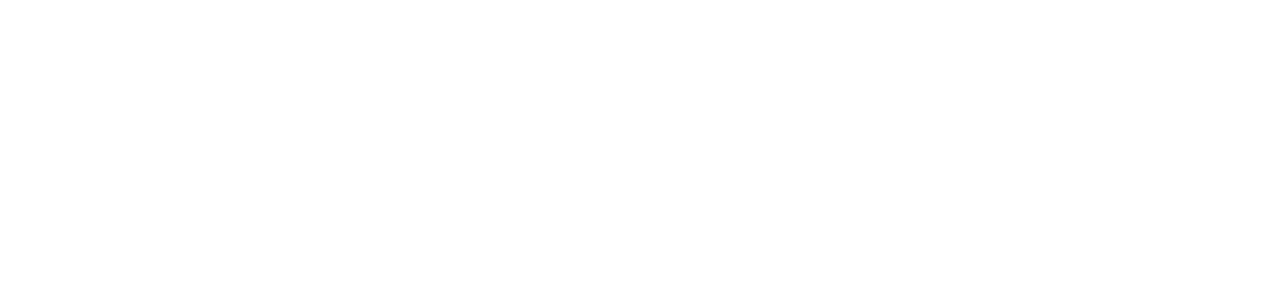
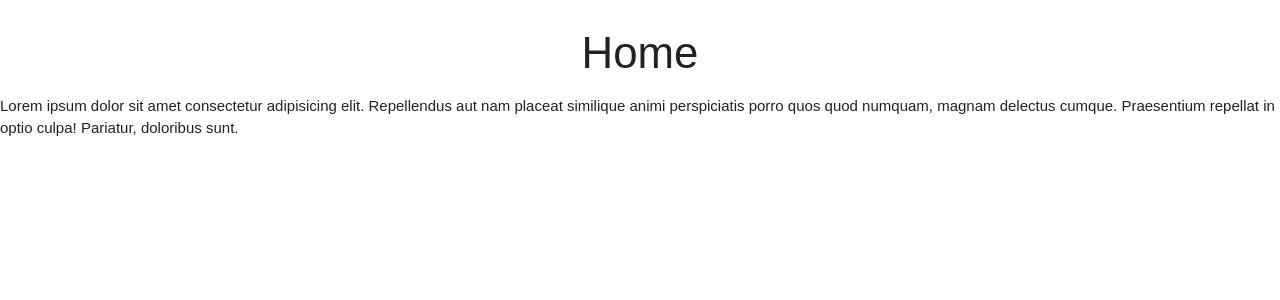
Before and after one commit to GeloUno/RouterReact, a React (Create React App) app: page / in a window 1280 px wide. Shown: the top 300 px of the page. Built offline with nearby package versions, Linux system fonts and the light colour scheme.

Commit message:
Project-> add About.js, Home.js, AppNavBar.js

```diff
--- a/src/App.js
+++ b/src/App.js
@@ -1,11 +1,12 @@
 import React, { Component } from 'react';
+import Home from '../src/Component/Home'
 import './App.css';
 
 class App extends Component {
   render() {
     return (
       <div className="App">
-
+      <Home/>
       </div>
     );
   }
--- /dev/null
+++ b/src/Component/Home.js
@@ -0,0 +1,13 @@
+import React from 'react'
+
+const Home = ()=>{
+
+
+    return (
+        <div className="containner">
+        <h3 className="center">Home</h3>
+        <p>Lorem ipsum dolor sit amet consectetur adipisicing elit. Repellendus aut nam placeat similique animi perspiciatis porro quos quod numquam, magnam delectus cumque. Praesentium repellat in optio culpa! Pariatur, doloribus sunt.</p>
+        </div>
+    );
+}
+export default Home
```
Also changed, not shown: src/Component/About.js (added, +13 -0 lines), src/Component/AppNavBar.js (added).
